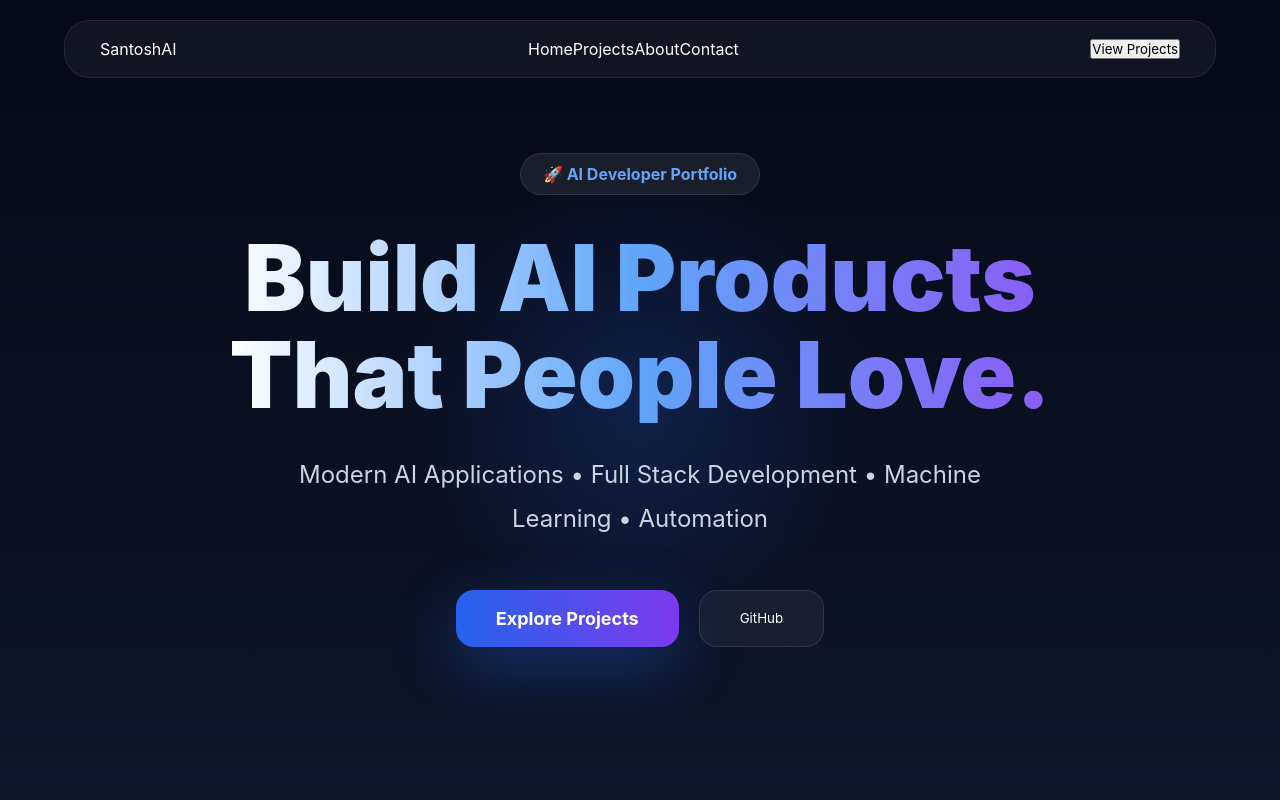
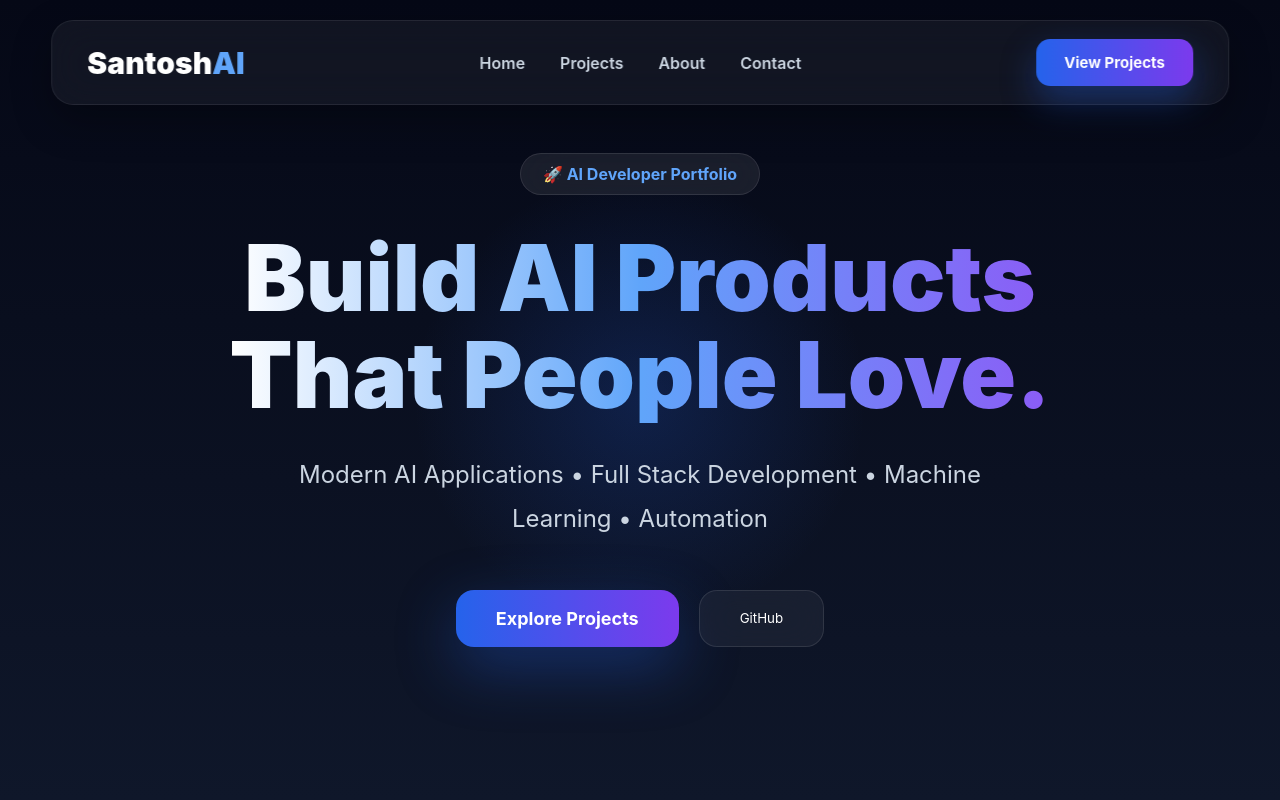
Before and after one commit to santoshml-lab/SantoshAI, a React (Vite) app: page / in a window 1280 px wide. Shown: the top 800 px of the page. Built offline with nearby package versions, Linux system fonts and the light colour scheme.

Commit message:
Update navbar.css

```diff
--- a/src/styles/navbar.css
+++ b/src/styles/navbar.css
@@ -8,7 +8,7 @@ left:50%;
 
 transform:translateX(-50%);
 
-width:90%;
+width:92%;
 
 display:flex;
 
@@ -20,12 +20,74 @@ padding:18px 35px;
 
 background:rgba(255,255,255,.05);
 
-backdrop-filter:blur(25px);
+backdrop-filter:blur(20px);
 
 border:1px solid rgba(255,255,255,.08);
 
-border-radius:25px;
+border-radius:22px;
 
-z-index:1000;
+z-index:999;
+
+box-shadow:0 15px 40px rgba(0,0,0,.3);
 
 }
+
+.logo{
+
+font-size:30px;
+
+font-weight:900;
+
+color:white;
+
+}
+
+.logo span{
+
+color:#60a5fa;
+
+}
+
+.nav-links{
+
+display:flex;
+
+gap:35px;
+
+}
+
+.nav-links a{
+
+color:#cbd5e1;
+
+font-weight:600;
+
+transition:.3s;
+
+}
+
+.nav-links a:hover{
+
+color:white;
+
+}
+
+.nav-btn{
+
+padding:14px 28px;
+
+border:none;
+
+border-radius:14px;
+
+background:linear-gradient(90deg,#2563eb,#7c3aed);
+
+color:white;
+
+font-weight:700;
+
+font-size:15px;
+
+box-shadow:0 15px 35px rgba(37,99,235,.35);
+
+}
```
